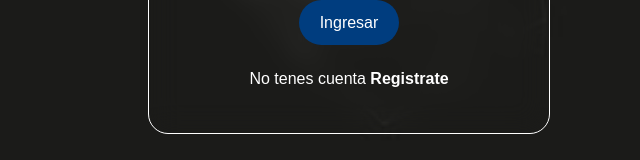
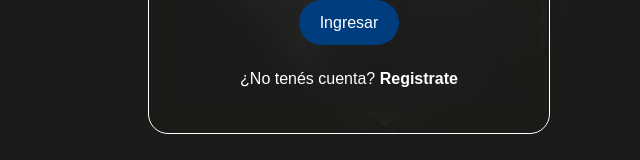
Before and after one commit to dasava11/gestordeturnos, a React (Create React App) app in the folder app/: page / in a window 1280 px wide. Shown: the part 604-764 px from the top of the page, without its empty margins (291-931 px from the left). Built offline with nearby package versions, Linux system fonts and the light colour scheme.

Commit message:
Cambios menores.

```diff
--- a/app/src/components/Loger/Loger.jsx
+++ b/app/src/components/Loger/Loger.jsx
@@ -1,4 +1,4 @@
-import React, { /*Component,*/ useState } from "react";
+import React, { useState } from "react";
 import { Link } from 'react-router-dom';
 import Styles from './Loger.module.css';
 
@@ -68,7 +68,7 @@
                 Ingresar
               </button>
               <div className={Styles.register}>
-                <p>No tenes cuenta <Link to='/sign-up'>Registrate</Link></p>
+                <p>¿No tenés cuenta? <Link to='/sign-up'>Registrate</Link></p>
               </div>
             </form>
           </div>
```
